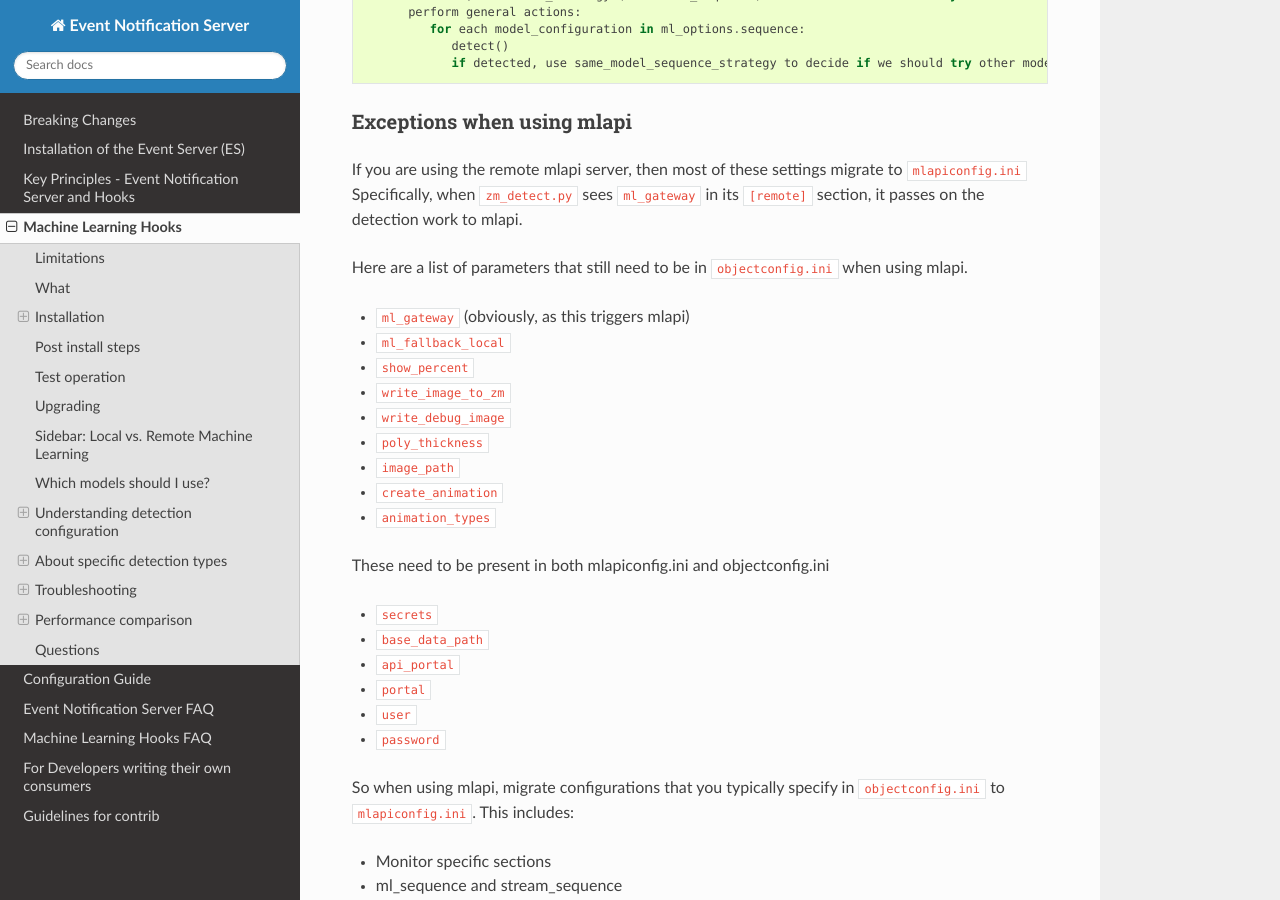
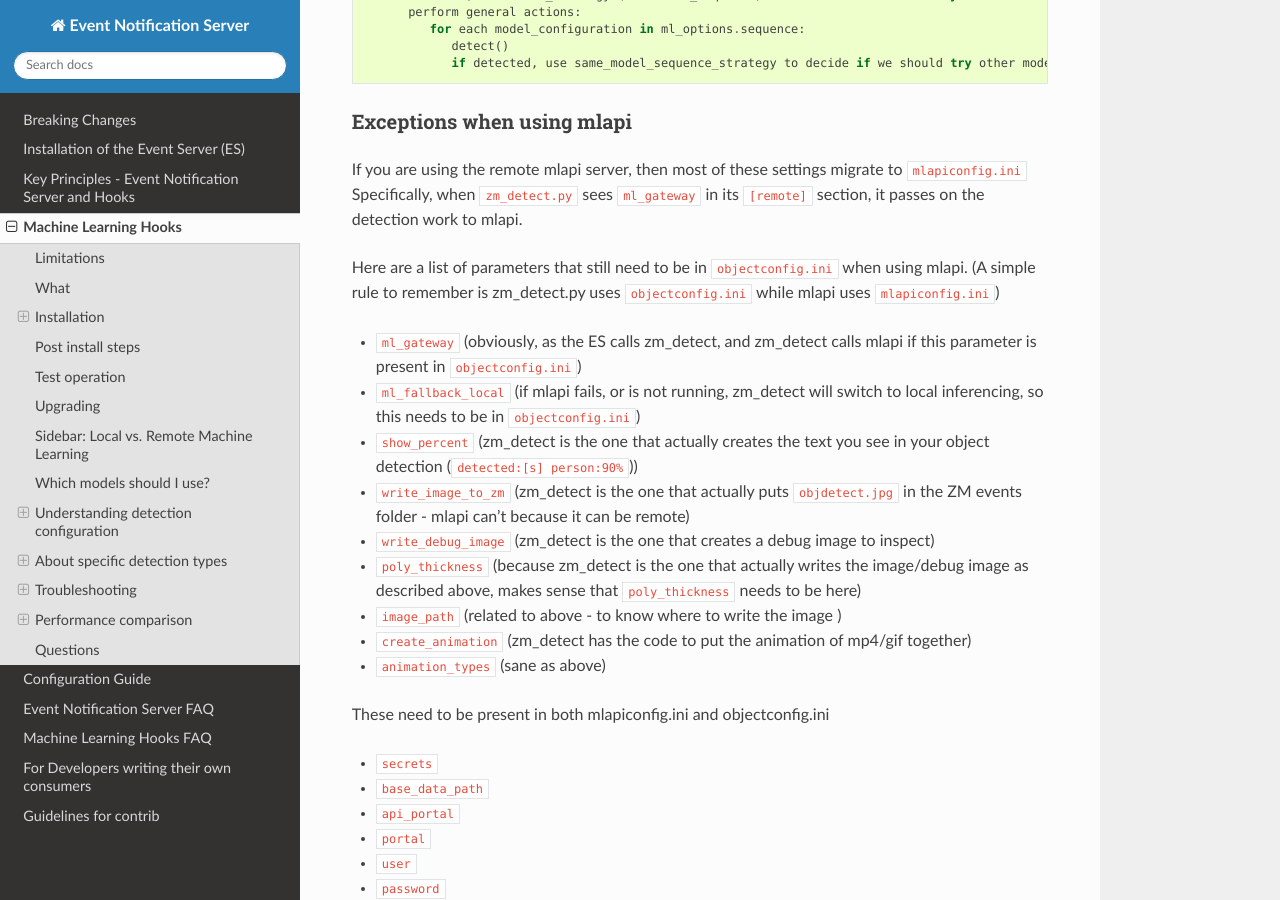
Before and after one commit to ZoneMinder/zmeventnotification, a Sphinx documentation site: the page built from docs/guides/hooks.rst, in a window 1280 px wide and 900 px high, scrolled down 11027 px. Built offline with Sphinx 7.4.7 and the Read the Docs theme 2.0.0, drawn with Linux system fonts in a browser that asks for light colours.

Commit message:
more explanations

```diff
--- a/docs/guides/hooks.rst
+++ b/docs/guides/hooks.rst
@@ -538,16 +538,17 @@ Specifically, when ``zm_detect.py`` sees ``ml_gateway`` in its ``[remote]`` sect
 the detection work to mlapi.
 
 Here are a list of parameters that still need to be in ``objectconfig.ini`` when using mlapi.
+(A simple rule to remember is zm_detect.py uses ``objectconfig.ini`` while mlapi uses ``mlapiconfig.ini``)
 
-- ``ml_gateway`` (obviously, as this triggers mlapi)
-- ``ml_fallback_local``
-- ``show_percent``
-- ``write_image_to_zm``
-- ``write_debug_image``
-- ``poly_thickness``
-- ``image_path``
-- ``create_animation``
-- ``animation_types``
+- ``ml_gateway`` (obviously, as the ES calls zm_detect, and zm_detect calls mlapi if this parameter is present in ``objectconfig.ini``)
+- ``ml_fallback_local`` (if mlapi fails, or is not running, zm_detect will switch to local inferencing, so this needs to be in ``objectconfig.ini``)
+- ``show_percent`` (zm_detect is the one that actually creates the text you see in your object detection (``detected:[s] person:90%``))
+- ``write_image_to_zm`` (zm_detect is the one that actually puts ``objdetect.jpg`` in the ZM events folder - mlapi can't because it can be remote)
+- ``write_debug_image`` (zm_detect is the one that creates a debug image to inspect)
+- ``poly_thickness`` (because zm_detect is the one that actually writes the image/debug image as described above, makes sense that ``poly_thickness`` needs to be here)
+- ``image_path`` (related to above - to know where to write the image )
+- ``create_animation`` (zm_detect has the code to put the animation of mp4/gif together)
+- ``animation_types`` (sane as above)
 
 These need to be present in both mlapiconfig.ini and objectconfig.ini
 
```
